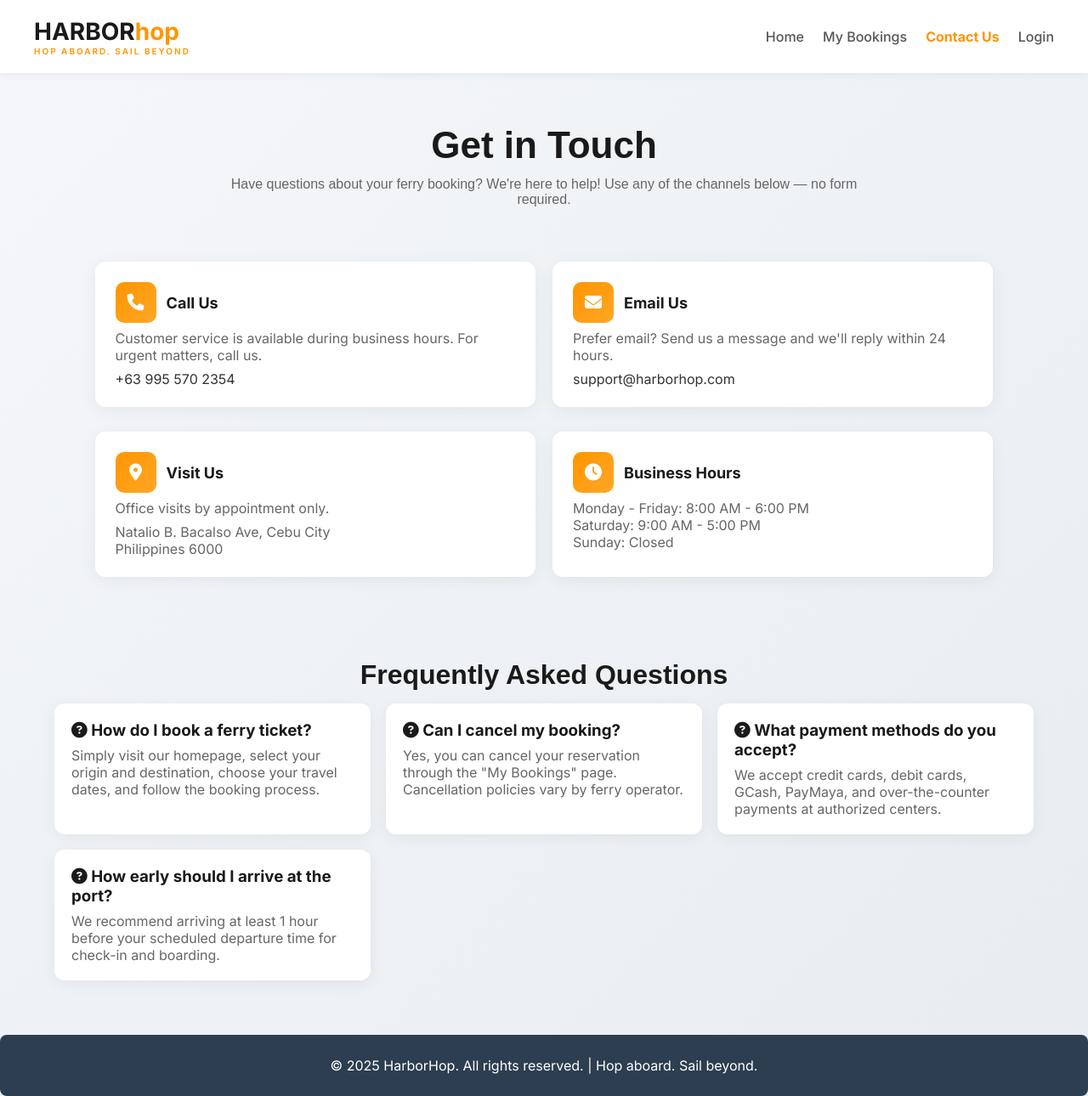
After one commit to daas-me/HarborHop, a Django app: page /contact/ in a window 1280 px wide. The commit adds this page. Shown: the whole page at 85% size. Run offline with Django 5.2, Linux system fonts and the light colour scheme; some libraries are stand-ins or nearby versions.

Commit message:
feature(harborhop): added contact us page

```diff
--- /dev/null
+++ b/harbor_mgmt/static/css/contact.css
@@ -0,0 +1,261 @@
+* { margin:0; padding:0; box-sizing:border-box; }
+body {
+  font-family: 'Inter', sans-serif;
+  background: linear-gradient(135deg, #f5f7fa 0%, #e8ecf0 100%);
+  color: #1a1a1a;
+  min-height: 100vh;
+}
+
+/* NAV */
+.navbar {
+  background: white;
+  padding: 20px 40px;
+  display:flex;
+  justify-content:space-between;
+  align-items:center;
+  box-shadow:0 2px 10px rgba(0,0,0,0.06);
+  position:sticky;
+  top:0;
+  z-index:100;
+}
+.logo {
+    font-size:28px;
+    font-weight:700;
+    text-decoration:none;
+    color:#1a1a1a;
+}
+
+.logo span {
+    color:#ff9500;
+}
+
+.tagline {
+    font-size:10px;
+    color:#ff9500;
+    text-transform:uppercase;
+    letter-spacing:2px;
+    font-weight:600;
+}
+
+.nav-links {
+    display:flex;
+    gap:22px;
+    align-items:center;
+}
+
+.nav-links a {
+    color:#555;
+    text-decoration:none;
+    font-weight:500;
+}
+
+.nav-links a.active {
+    color:#ff9500;
+    font-weight:700;
+}
+
+/* Hero */
+.hero-section {
+    text-align:center;
+    padding:60px 20px 40px;
+    max-width:820px;
+    margin:0 auto;
+    font-family: "Alan Sans", sans-serif;
+}
+
+.hero-section h1 {
+     font-size:44px;
+     margin-bottom:12px;
+}
+
+.hero-section p {
+    color:#666;
+    font-size:16px;
+}
+
+/* Layout */
+.contact-container {
+  display: flex;
+  max-width:1200px;
+  margin:0 auto;
+  padding:24px;
+  grid-template-columns: 1fr 420px;
+  gap:32px;
+}
+
+.contact-info {
+    justify-content: center;
+    align-items: flex-start;
+    display:flex;
+    flex-wrap: wrap;
+    flex-direction:row;
+    gap:20px;
+}
+
+.contact-no{
+    text-decoration: none;
+    color: #333;
+}
+
+.info-card {
+  background:white;
+  padding:24px;
+  border-radius:12px;
+  width: 45%;
+  box-shadow:0 4px 20px rgba(0,0,0,0.06);
+  height: 45%;
+}
+.info-card:hover{
+    transform: translateY(-2px);
+    transition: all 0.3s ease;
+}
+
+.info-card-header {
+    display:flex;
+    gap:12px;
+    align-items:center;
+    margin-bottom:8px;
+}
+
+.info-icon {
+    width:48px;
+    height:48px;
+    border-radius:10px;
+    display:flex;
+    align-items:center;
+    justify-content:center;
+    background:linear-gradient(135deg,#ff9500,#ffa726);
+    color:white;
+    font-size:20px;
+}
+
+.info-card h3 {
+    margin:0;
+    font-size:18px;
+}
+
+.info-card p {
+    color:#666;
+    margin:8px 0;
+}
+
+/* Contact panel (replacement for form) */
+.contact-panel-card {
+  background:white;
+  padding:28px;
+  border-radius:12px;
+  box-shadow:0 6px 26px rgba(0,0,0,0.06);
+}
+.contact-panel-card h2 {
+    margin-bottom:8px;
+}
+
+.muted {
+    color:#666;
+    margin-bottom:12px;
+}
+
+.contact-list {
+    list-style:none;
+    padding-left:0;
+    margin:12px 0 18px;
+    color:#333;
+    text-decoration: none;
+}
+
+.contact-list a{
+    color: #333;
+    text-decoration: none;
+}
+
+.contact-list li {
+    margin-bottom:8px;
+    font-size:15px;
+}
+
+.cta-row {
+    display:flex;
+    gap:12px;
+    margin-top:14px;
+    flex-wrap:wrap;
+}
+
+.cta-btn {
+    display:inline-flex;
+    gap:10px;
+    align-items:center;
+    padding:12px 16px;
+    border-radius:8px;
+    text-decoration:none;
+    font-weight:700;
+}
+
+.cta-btn {
+    background:#ff9500;
+    color:white;
+}
+
+.cta-btn.outline {
+    background:white;
+    color:#ff9500;
+    border:1px solid #ff9500;
+}
+
+/* FAQ */
+.faq-section {
+    max-width:1200px;
+    margin:40px auto;
+    padding:24px;
+}
+.faq-header{
+    margin-bottom: 15px;
+    text-align: center;
+    font-size: 32px;
+    font-family: "Alan Sans" ,sans-serif;
+}
+
+.faq-grid {
+    display:grid;
+    grid-template-columns:repeat(auto-fit,minmax(320px,1fr));
+    gap:18px;
+}
+
+.faq-item {
+    background:white;
+    padding:20px; border-radius:12px;
+    box-shadow:0 4px 18px rgba(0,0,0,0.06);
+}
+.faq-item:hover{
+    transform: translateY(-2px);
+    transition: all 0.3s ease;
+}
+
+.faq-item h3 {
+    margin-bottom:8px;
+}
+
+.faq-item p {
+    color:#666;
+}
+
+
+/* Footer */
+.footer {
+    background:#2c3e50;
+    color:white;
+    padding:26px;
+    text-align:center;
+    margin-top:28px;
+    border-radius:8px;
+}
+
+/* Responsive */
+@media (max-width: 900px) {
+  .contact-container {
+    grid-template-columns: 1fr;
+    padding:16px;
+}
+  .hero-section h1 {
+    font-size:32px;
+    }
+}
--- /dev/null
+++ b/harbor_mgmt/templates/contact.html
@@ -0,0 +1,117 @@
+{% load static %}
+<!DOCTYPE html>
+<html lang="en">
+<head>
+    <meta charset="UTF-8" />
+    <meta name="viewport" content="width=device-width, initial-scale=1.0" />
+    <title>Contact Us - HarborHop</title>
+
+    <!-- Fonts & CSS -->
+    <link href="https://fonts.googleapis.com/css2?family=Inter:wght@300;400;500;600;700&display=swap" rel="stylesheet">
+    <link rel="stylesheet" href="{% static 'css/contact.css' %}">
+
+    <!-- Icons -->
+    <script src="https://kit.fontawesome.com/1256e3cde2.js" crossorigin="anonymous"></script>
+
+    <!-- Favicons -->
+    <link rel="apple-touch-icon" sizes="180x180" href="{% static 'images/favicon_io/apple-touch-icon.png' %}">
+    <link rel="icon" type="image/png" sizes="32x32" href="{% static 'images/favicon_io/favicon-32x32.png' %}">
+    <link rel="icon" type="image/png" sizes="16x16" href="{% static 'images/favicon_io/favicon-16x16.png' %}">
+    <link rel="manifest" href="{% static 'images/favicon_io/site.webmanifest' %}">
+</head>
+<body>
+    <!-- Navbar -->
+    <nav class="navbar">
+        <div class="logo-container">
+            <a href="{% url 'home' %}" class="logo">HARBOR<span>hop</span></a>
+            <p class="tagline">Hop aboard. Sail beyond</p>
+        </div>
+        <div class="nav-links">
+            <a href="{% url 'home' %}">Home</a>
+            <a href="{% url 'reservations' %}">My Bookings</a>
+            <a href="{% url 'contact_us' %}" class="active">Contact Us</a>
+            {% if user.is_authenticated %}
+                <a href="{% url 'profile_settings' %}">Profile</a>
+            {% else %}
+                <a href="{% url 'login' %}">Login</a>
+            {% endif %}
+        </div>
+    </nav>
+
+    <!-- Hero -->
+    <section class="hero-section">
+        <h1>Get in Touch</h1>
+        <p>Have questions about your ferry booking? We're here to help! Use any of the channels below — no form required.</p>
+    </section>
+
+    <!-- Contact / Info -->
+    <div class="contact-container">
+        <div class="contact-info">
+            <div class="info-card">
+                <div class="info-card-header">
+                    <div class="info-icon"><i class="fa-solid fa-phone"></i></div>
+                    <h3>Call Us</h3>
+                </div>
+                <p>Customer service is available during business hours. For urgent matters, call us.</p>
+                <p><a href="tel:+63123456789" class = "contact-no">+63 995 570 2354</a></p>
+            </div>
+
+            <div class="info-card">
+                <div class="info-card-header">
+                    <div class="info-icon"><i class="fa-solid fa-envelope"></i></div>
+                    <h3>Email Us</h3>
+                </div>
+                <p>Prefer email? Send us a message and we'll reply within 24 hours.</p>
+                <p><a href="mailto:support@harborhop.com" class = "contact-no">support@harborhop.com</a></p>
+            </div>
+
+            <div class="info-card">
+                <div class="info-card-header">
+                    <div class="info-icon"><i class="fa-solid fa-location-dot"></i></div>
+                    <h3>Visit Us</h3>
+                </div>
+                <p>Office visits by appointment only.</p>
+                <p>Natalio B. Bacalso Ave, Cebu City<br>Philippines 6000</p>
+            </div>
+
+            <div class="info-card">
+                <div class="info-card-header">
+                    <div class="info-icon"><i class="fa-solid fa-clock"></i></div>
+                    <h3>Business Hours</h3>
+                </div>
+                <p>Monday - Friday: 8:00 AM - 6:00 PM<br>Saturday: 9:00 AM - 5:00 PM<br>Sunday: Closed</p>
+            </div>
+        </div>
+
+
+    </div>
+
+    <!-- FAQ Section (unchanged) -->
+    <section class="faq-section">
+        <h2 class = "faq-header">Frequently Asked Questions</h2>
+        <div class="faq-grid">
+            <div class="faq-item">
+                <h3><i class="fa-solid fa-circle-question"></i> How do I book a ferry ticket?</h3>
+                <p>Simply visit our homepage, select your origin and destination, choose your travel dates, and follow the booking process.</p>
+            </div>
+            <div class="faq-item">
+                <h3><i class="fa-solid fa-circle-question"></i> Can I cancel my booking?</h3>
+                <p>Yes, you can cancel your reservation through the "My Bookings" page. Cancellation policies vary by ferry operator.</p>
+            </div>
+            <div class="faq-item">
+                <h3><i class="fa-solid fa-circle-question"></i> What payment methods do you accept?</h3>
+                <p>We accept credit cards, debit cards, GCash, PayMaya, and over-the-counter payments at authorized centers.</p>
+            </div>
+            <div class="faq-item">
+                <h3><i class="fa-solid fa-circle-question"></i> How early should I arrive at the port?</h3>
+                <p>We recommend arriving at least 1 hour before your scheduled departure time for check-in and boarding.</p>
+            </div>
+        </div>
+    </section>
+
+    <!-- Footer -->
+    <footer class="footer">
+        <p>&copy; 2025 HarborHop. All rights reserved. | Hop aboard. Sail beyond.</p>
+    </footer>
+</body>
+</html>
--- a/harbor_mgmt/templates/home.html
+++ b/harbor_mgmt/templates/home.html
@@ -32,7 +32,8 @@
         {% endif %}
         <a href="{% url 'reservations' %}">Manage Booking</a>
         <a href="#">Latest Offers</a>
-            <a href="#">Contact Us</a>
+        <!-- FIXED: use contact_us route -->
+        <a href="{% url 'contact_us' %}">Contact Us</a>
         <div class="nav-divider"></div>
         <a href="#" class="language-link">PH</a>
         <span class="language-separator">|</span>
@@ -41,7 +42,8 @@
         <a href="{% url 'logout' %}" class="login-btn">Log out</a>
     {% else %}
         <a href="#">Latest Offers</a>
-            <a href="#">Contact Us</a>
+        <!-- FIXED: use contact_us route and consistent class -->
+        <a href="{% url 'contact_us' %}" class="contact-btn">Contact Us</a>
         <div class="nav-divider"></div>
         <a href="#" class="language-link">PH</a>
         <span class="language-separator">|</span>
--- a/harbor_mgmt/urls.py
+++ b/harbor_mgmt/urls.py
@@ -31,4 +31,5 @@ urlpatterns = [
     path('delete-profile-photo/', views.delete_profile_photo, name='delete_profile_photo'),
     path('api/get-booking-selection/', views.get_booking_selection, name='get_booking_selection'),
     path('profile/delete-account/', views.delete_account, name='delete_account'),
+    path('contact/', views.contact_us, name='contact_us'),
 ]
--- a/harbor_mgmt/views.py
+++ b/harbor_mgmt/views.py
@@ -1709,3 +1709,8 @@ def delete_account(request):
             return JsonResponse({"success": False, "message": "Failed to delete account."}, status=500)
         else:
             return redirect('profile')  # or render an error page
+
+
+def contact_us(request):
+
+    return render(request, 'contact.html')
```
Lines whose indentation alone changed are shown as unchanged.
